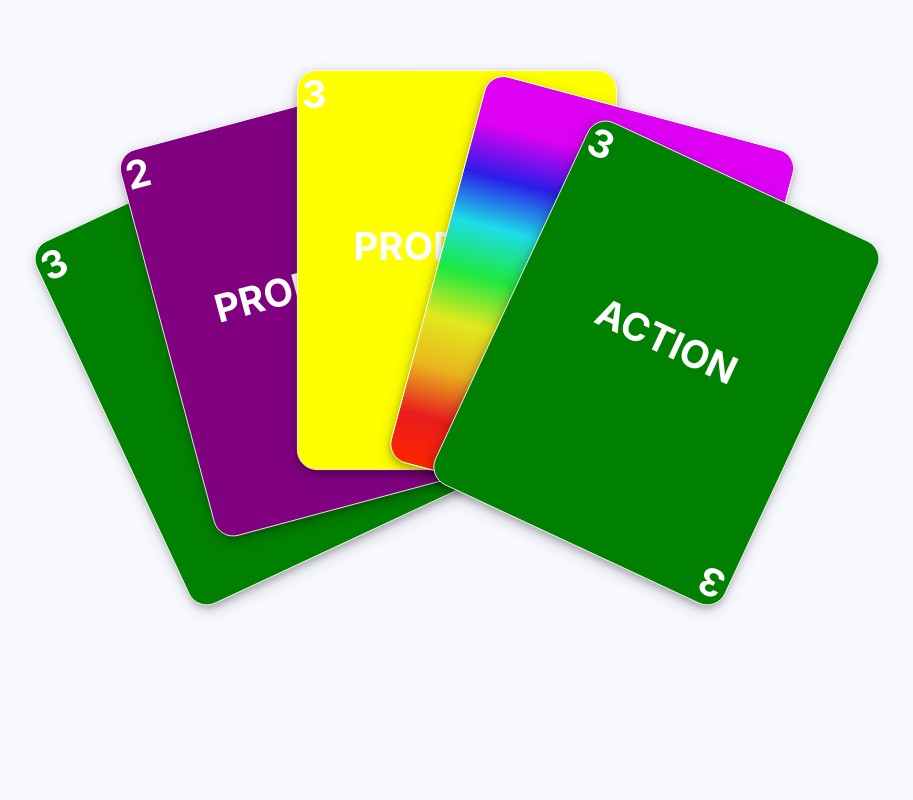
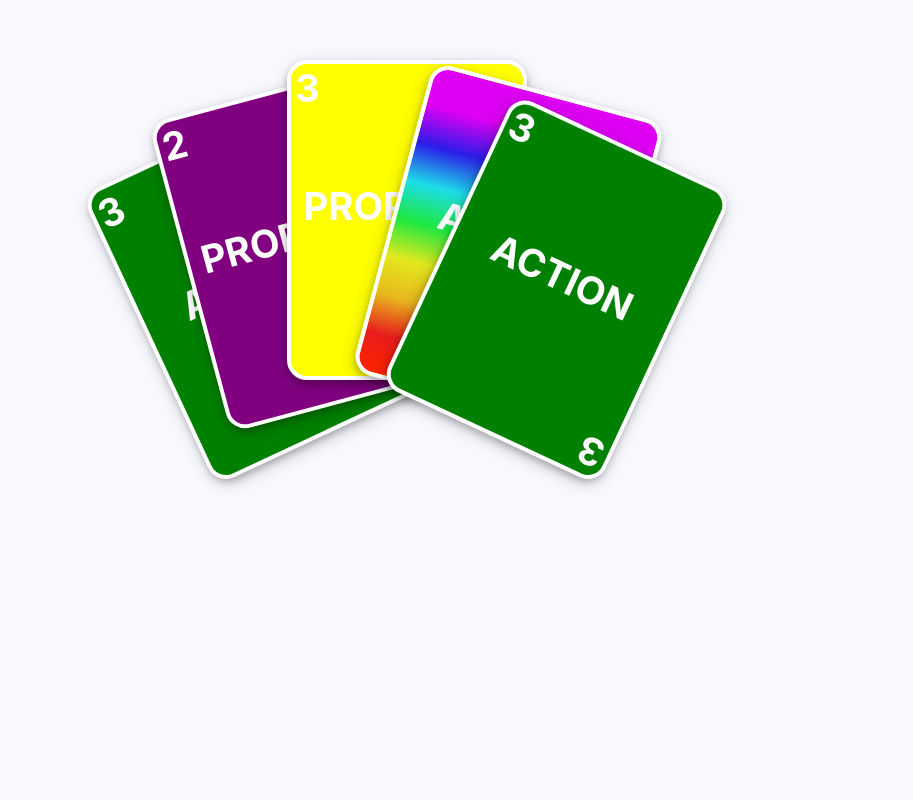
Before and after one commit to GCodeON/monopoly-deal, a Nuxt app: page / in a window 1280 px wide. Shown: the top 800 px of the page, without its empty margins (183-1096 px from the left). Built offline with nearby package versions, Linux system fonts and the light colour scheme.

Commit message:
card size reduce

```diff
--- a/components/Hand.vue
+++ b/components/Hand.vue
@@ -1,6 +1,5 @@
 <template>
       <div class="hand">
-        <section>
           <div class="stack stack-fanout"
 		  	:class="{ active: isActive }" >
             <div class="card"
@@ -18,7 +17,6 @@
 				</span>
             </div>
           </div>
-        </section>
       </div>
 </template>
 
@@ -69,14 +67,14 @@ export default {
 
 		.card {
 			max-width          : 100%;
-			width              : 100%;
+			width              : 300px;
 			position           : absolute;
 			top                : 0;
 			left               : 0;
 			-webkit-transition : all 0.3s;
 			transition         : all 0.3s;
-			border             : 1px solid white;
-			height             : 500px;
+			border             : 5px solid white;
+			height             : 400px;
 			border-radius      : 25px;
 			box-shadow         : 0 4px 8px 0 rgba(0, 0, 0, 0.2), 0 6px 20px 0 rgba(0, 0, 0, 0.19);
 			transition         : all 0.7s;
```
Lines whose indentation alone changed are shown as unchanged.
